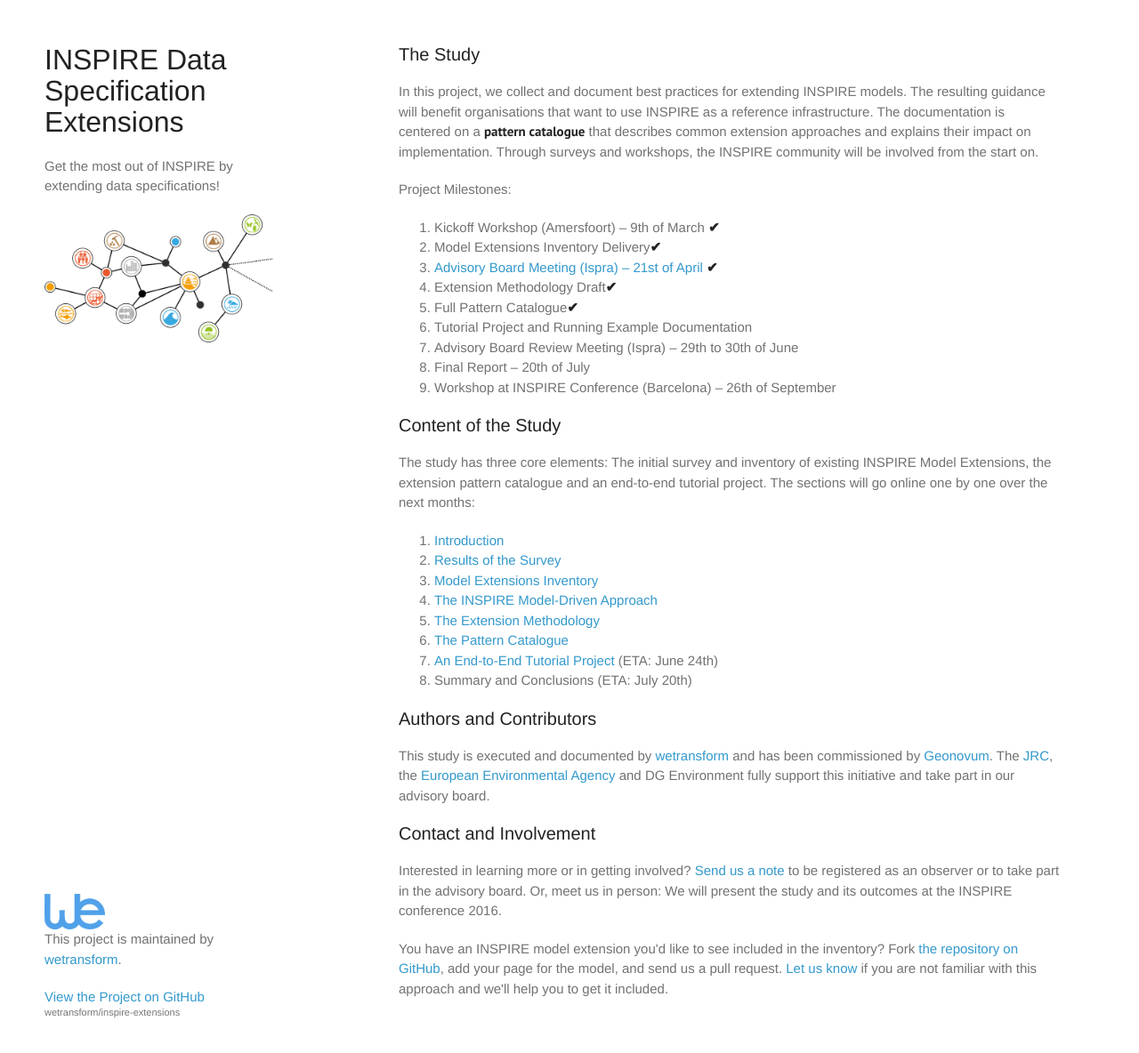
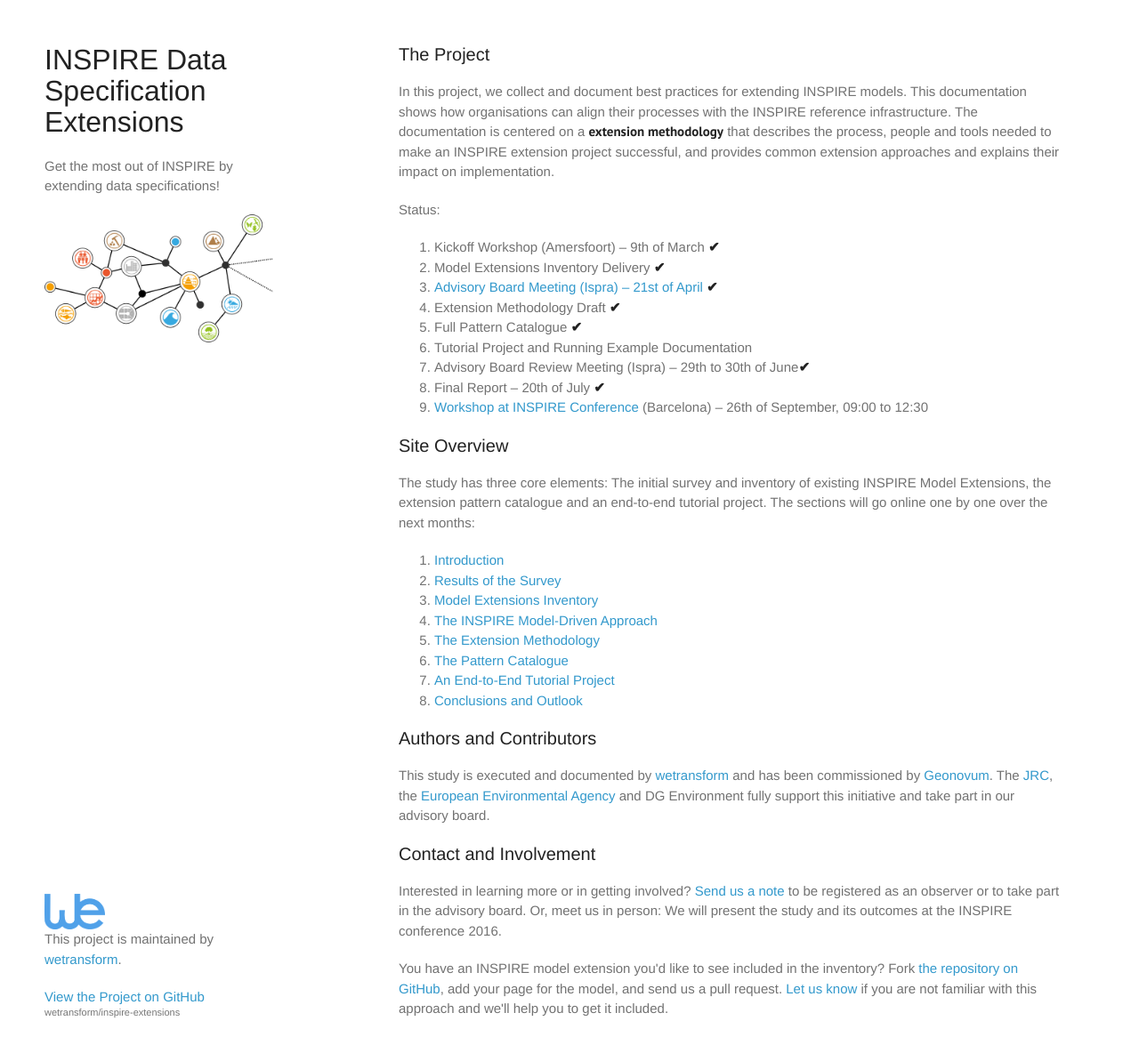
Before and after one commit to wetransform/inspire-extensions, a Jekyll site: the page built from index.html, in a window 1280 px wide and 1216 px high. Shown: the top 1184 px of the window at 89% size. Built offline with Jekyll 4.4.1, drawn with Linux system fonts in a browser that asks for light colours; some web fonts are replaced.

Commit message:
Updated Index

```diff
--- a/index.html
+++ b/index.html
@@ -6,42 +6,42 @@
 ---
 
 <section>
-  <h2><a id="study_intro" class="anchor" href="#study_intro" aria-hidden="true"></a>The Study</h2>
+  <h2><a id="study_intro" class="anchor" href="#study_intro" aria-hidden="true"></a>The Project</h2>
 
-  <p>In this project, we collect and document best practices for extending INSPIRE models. The resulting guidance will
-    benefit organisations that want to use INSPIRE as a reference infrastructure. The documentation is centered on a
-    <strong>pattern catalogue</strong> that describes common extension approaches and explains their impact on
-    implementation. Through surveys and workshops, the INSPIRE community will be involved from the start on.
+  <p>In this project, we collect and document best practices for extending INSPIRE models. This documentation shows how
+    organisations can align their processes with the INSPIRE reference infrastructure. The documentation is centered on a
+    <strong>extension methodology</strong> that describes the process, people and tools needed to make an INSPIRE
+    extension project successful, and provides common extension approaches and explains their impact on
+    implementation.
   </p>
 
-  <p>Project Milestones:</p>
+  <p>Status:</p>
   <ol>
     <li>Kickoff Workshop (Amersfoort) – 9th of March <span style="color: green"><strong>&#10004;</strong></span></li>
-    <li>Model Extensions Inventory Delivery<span style="color: green"><strong>&#10004;</strong></span></li>
+    <li>Model Extensions Inventory Delivery <span style="color: green"><strong>&#10004;</strong></span></li>
     <li><a href="/meetings/2016-04-21-advisory-board-meeting.html">Advisory Board Meeting (Ispra) – 21st of April</a> <span style="color: green"><strong>&#10004;</strong></span></li>
-    <li>Extension Methodology Draft<span style="color: green"><strong>&#10004;</strong></span></li>
-    <li>Full Pattern Catalogue<span style="color: green"><strong>&#10004;</strong></span></li>
+    <li>Extension Methodology Draft <span style="color: green"><strong>&#10004;</strong></span></li>
+    <li>Full Pattern Catalogue <span style="color: green"><strong>&#10004;</strong></span></li>
     <li>Tutorial Project and Running Example Documentation</li>
-    <li>Advisory Board Review Meeting (Ispra) – 29th to 30th of June</li>
-    <li>Final Report – 20th of July</li>
-    <li>Workshop at INSPIRE Conference (Barcelona) – 26th of September</li>
+    <li>Advisory Board Review Meeting (Ispra) – 29th to 30th of June<span style="color: green"><strong>&#10004;</strong></span></li>
+    <li>Final Report – 20th of July <span style="color: green"><strong>&#10004;</strong></span></li>
+    <li><a href="http://inspire.ec.europa.eu/events/conferences/inspire_2016/schedule/submissions/167.html" target="_blank">Workshop at INSPIRE Conference</a>  (Barcelona) – 26th of September, 09:00 to 12:30</li>
   </ol>
 
-  <h2>
-    <a id="study-content" class="anchor" href="#study-content" aria-hidden="true"></a>Content of the Study</h2>
+  <h2><a id="study-content" class="anchor" href="#study-content" aria-hidden="true"></a>Site Overview</h2>
 
   <p>The study has three core elements: The initial survey and inventory of existing INSPIRE Model Extensions, the
     extension pattern catalogue and an end-to-end tutorial project. The sections will go online one by one over the next
     months:</p>
   <ol>
-    <li><a href="introduction.html">Introduction</a></li>
-    <li><a href="survey.html">Results of the Survey</a></li>
-    <li><a href="models/index.html">Model Extensions Inventory</a></li>
+    <li><a href="/introduction.html">Introduction</a></li>
+    <li><a href="/survey.html">Results of the Survey</a></li>
+    <li><a href="/models/index.html">Model Extensions Inventory</a></li>
     <li><a href="/inspire-mda.html">The INSPIRE Model-Driven Approach</a></li>
     <li><a href="/extension-methodology.html">The Extension Methodology</a></li>
-    <li><a href="patterns/index.html">The Pattern Catalogue</a></li>
-    <li><a href="tutorial.html">An End-to-End Tutorial Project</a>  (ETA: June 24th)</li>
-    <li>Summary and Conclusions (ETA: July 20th)</li>
+    <li><a href="/patterns/index.html">The Pattern Catalogue</a></li>
+    <li><a href="/tutorial.html">An End-to-End Tutorial Project</a></li>
+    <li><a href="/conclusions.html">Conclusions and Outlook</a></li>
   </ol>
 
   <h2>
```
